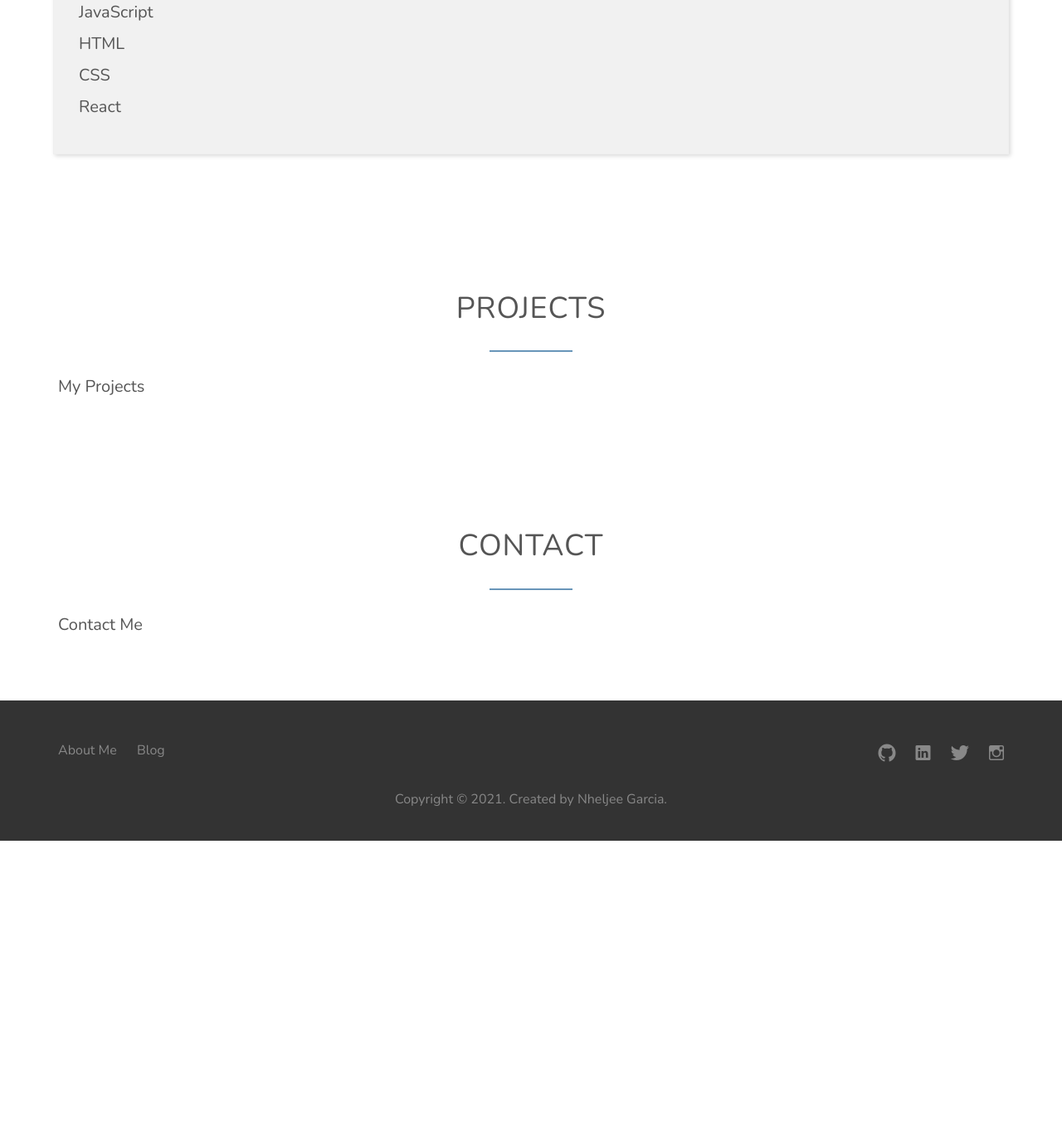
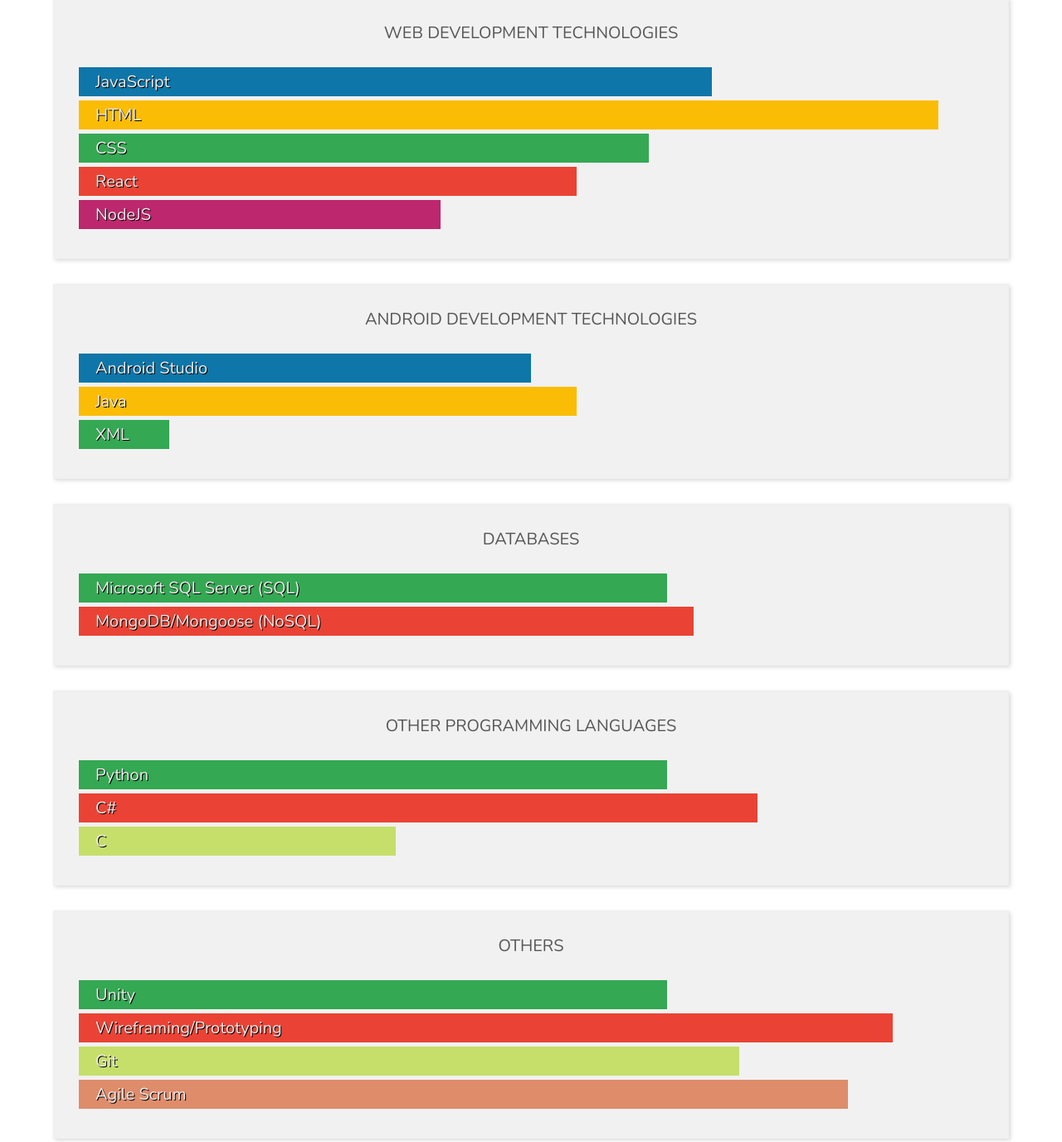
Before and after one commit to garcian5/nheljee-portfolio, a plain HTML site: page index.html in a window 1280 px wide. Shown: the part 1628-3004 px from the top of the page at 83% size. Before the commit the page ends 2641 px from the top, so only its background shows below. Drawn offline with nearby package versions, Linux system fonts and the light colour scheme; some packages are replaced by stand-ins of ours; a script that the page names is missing; files whose address does not match are found by name; a web font is replaced by a local one.

Commit message:
added graph to skillset section

```diff
--- a/index.html
+++ b/index.html
@@ -58,7 +58,7 @@
       <div class="nhel-img-container">
         <img class='nheljee-img' src="resources/img/myphoto.png" alt="Nheljee Garcia  photo">
       </div>
-      <div class='row nhel-desc'>
+      <div class='row center-txt'>
         <p>Description about me.</p>
       </div>
     </div>
@@ -68,12 +68,51 @@
     <div class="row">
       <h2>Graph of my Skill Set</h2> <!--line at the bottom is from h2:after-->
     </div>
+
     <div class="skill-graph">
-      <ul>
-        <li>JavaScript</li>
-        <li>HTML</li>
-        <li>CSS</li>
-        <li>React</li>
+      <h4 class="center-txt skill-title">Web Development Technologies</h4>
+      <ul class="skill-bar">
+        <li class="skill-js">JavaScript</li>
+        <li class="skill-html">HTML</li>
+        <li class="skill-css">CSS</li>
+        <li class="skill-react">React</li>
+        <li class="skill-node">NodeJS</li>
+      </ul>
+    </div>
+
+    <div class="skill-graph">
+      <h4 class="center-txt skill-title">Android Development Technologies</h4>
+      <ul class="skill-bar">
+        <li class="skill-andstud">Android Studio</li>
+        <li class="skill-java">Java</li>
+        <li class="skill-xml">XML</li>
+      </ul>
+    </div>
+
+    <div class="skill-graph">
+      <h4 class="center-txt skill-title">Databases</h4>
+      <ul class="skill-bar">
+        <li class="skill-mss-sql">Microsoft SQL Server (SQL)</li>
+        <li class="skill-mdb-nosql">MongoDB/Mongoose (NoSQL)</li>
+      </ul>
+    </div>
+
+    <div class="skill-graph">
+      <h4 class="center-txt skill-title">Other Programming Languages</h4>
+      <ul class="skill-bar">
+        <li class="skill-python">Python</li>
+        <li class="skill-csharp">C#</li>
+        <li class="skill-c">C</li>
+      </ul>
+    </div>
+
+    <div class="skill-graph">
+      <h4 class="center-txt skill-title">Others</h4>
+      <ul class="skill-bar">
+        <li class="skill-unity">Unity</li>
+        <li class="skill-protowire">Wireframing/Prototyping</li>
+        <li class="skill-git">Git</li>
+        <li class="skill-agile">Agile Scrum</li>
       </ul>
     </div>
   </section>
--- a/resources/css/style.css
+++ b/resources/css/style.css
@@ -48,13 +48,17 @@
     max-height: 100%;
 }
 
-.nhel-desc {
+.center-txt {
     text-align: center;
 }
 
+/*--------------------------------------------
+        SKILLS GRAPH STYLE
+/*--------------------------------------------*/
+
 .skill-graph {
     background-color: rgb(241, 241, 241);
-    margin: 5px auto;
+    margin: 30px auto;
     width: 90%;
     /*flexbox with a column direction (elements in this will be displayed in columns in their own boxes)*/
     display: flex;
@@ -64,11 +68,39 @@
     box-shadow: 2px 2px 5px rgba(0,0,0,0.15);
     padding: 30px;
 }
+
+.skill-title {margin-bottom: 30px;}
 .skill-graph li {
     list-style: none;
-    margin-bottom: 15px;
+    margin-bottom: 5px;
+    height: 35px;
+    line-height: 35px;
+    padding: 0px 20px;
+    text-align: left;
+    color: rgb(240, 236, 236);
+    text-shadow: 1px 1px #000;
 }
+.skill-js { background-color: #0e76a8; width: 70%; }
+.skill-html { background-color: #FBBC05; width: 95%; }
+.skill-css { background-color: #34A853; width: 63%; }
+.skill-react { background-color: #EA4335; width: 55%; }
+.skill-node { background-color: #bd276d; width: 40%; }
 
+.skill-andstud { background-color: #0e76a8; width: 50%; }
+.skill-java { background-color: #FBBC05; width: 55%; }
+.skill-xml { background-color: #34A853; width: 10%; }
+
+.skill-mss-sql { background-color: #34A853; width: 65%; }
+.skill-mdb-nosql { background-color: #EA4335; width: 68%; }
+
+.skill-python { background-color: #34A853; width: 65%; }
+.skill-csharp { background-color: #EA4335; width: 75%; }
+.skill-c { background-color: #c6df6b; width: 35%; }
+
+.skill-unity { background-color: #34A853; width: 65%; }
+.skill-protowire { background-color: #EA4335; width: 90%; }
+.skill-git { background-color: #c6df6b; width: 73%; }
+.skill-agile { background-color: #df8c6b; width: 85%; }
 
 /*--------------------------------------------*/
 /*REUSABLE COMPONENTS*/
@@ -94,7 +126,8 @@
 /*-------HEADINGS-------*/
 h1,
 h2,
-h3{
+h3,
+h4{
     font-weight: 300;/*decrease the font weight*/
     text-transform: uppercase; /*change to uppercase*/
 }
```
